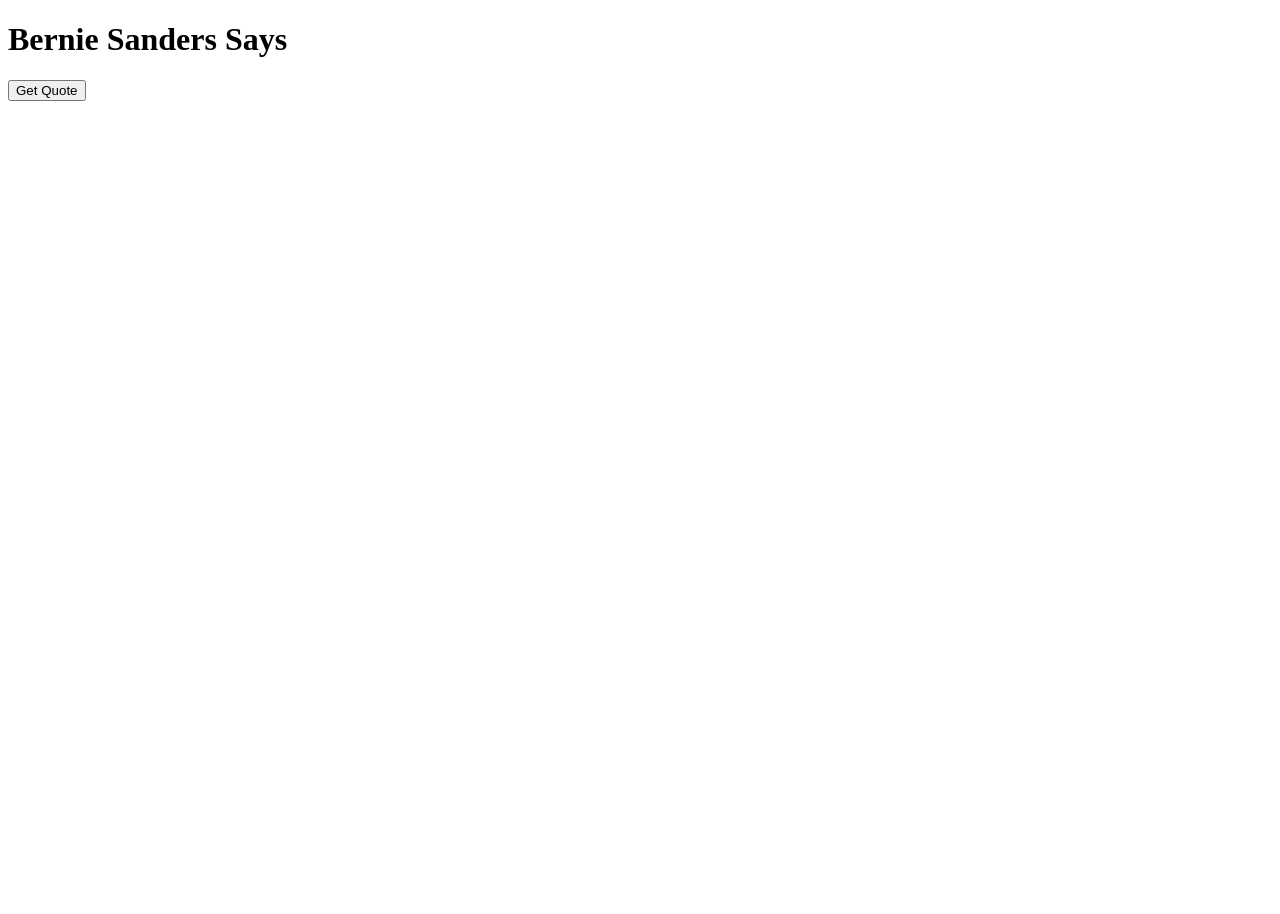
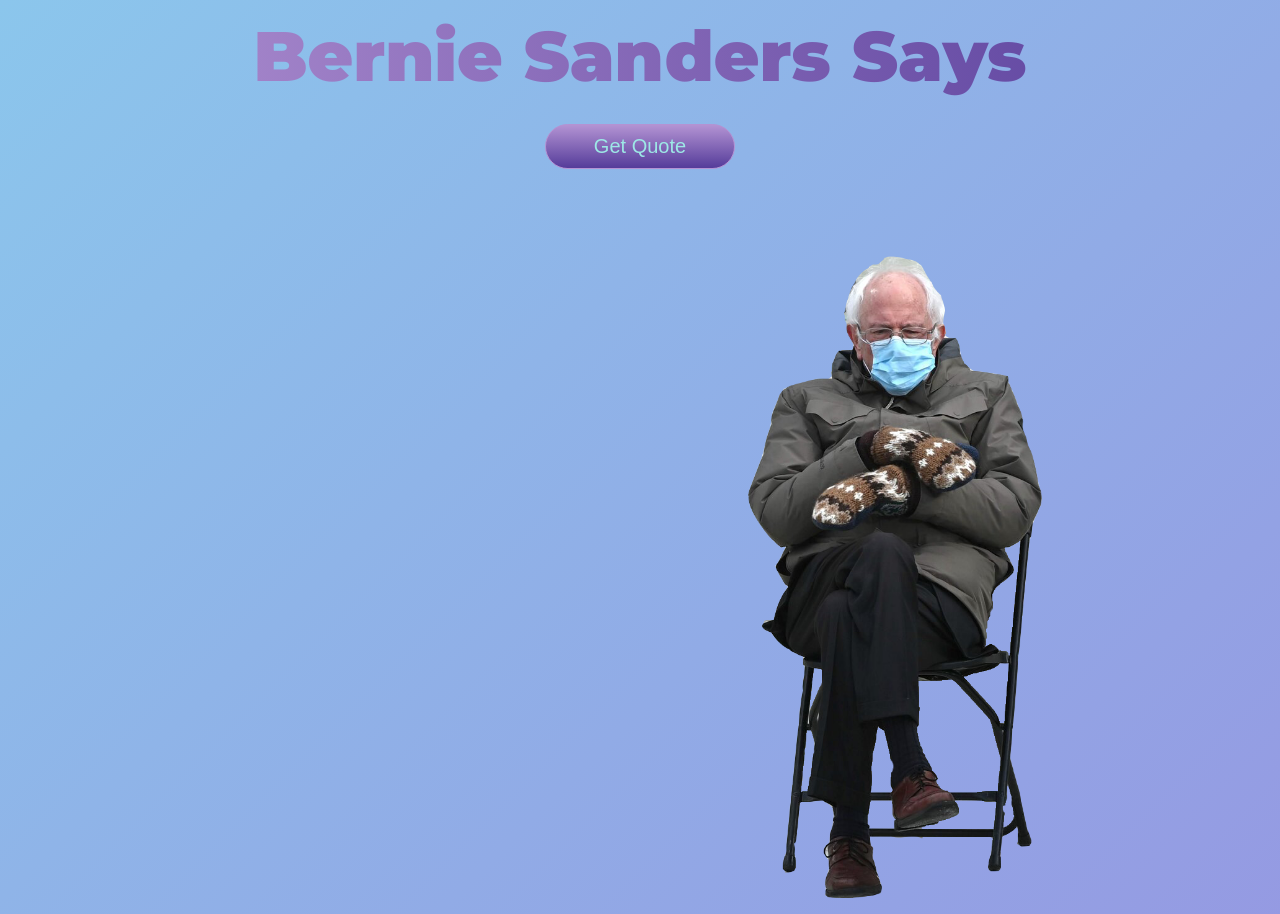
Before and after one commit to bzzz-coding/bernie-sanders-quotes, a plain HTML site: page index.html in a window 1280 px wide. Shown: the top 914 px of the page. Before the commit the page ends 800 px from the top, so only its background shows below. Drawn offline with Linux system fonts and the light colour scheme.

Commit message:
Added image and css

```diff
--- a/css/style.css
+++ b/css/style.css
@@ -0,0 +1,70 @@
+body {
+    font-family: 'Montserrat', sans-serif;
+    background-color: #8BC6EC;
+    background-image: linear-gradient(135deg, #8BC6EC 0%, #9599E2 100%);
+}
+
+h1 {
+    text-align: center;
+    margin: 1% auto;
+    font-size: 70px;
+    font-weight: 600;
+    background-image: linear-gradient(to left, #553c9a, #b393d3);
+    color: transparent;
+    background-clip: text;
+    -webkit-background-clip: text;
+}
+
+
+.btn {
+    width: 15%;
+    display: block;
+    margin: 2% auto;
+    background: #b393d3;
+    background-image: -webkit-linear-gradient(top, #b393d3, #553c9a);
+    background-image: -moz-linear-gradient(top, #b393d3, #553c9a);
+    background-image: -ms-linear-gradient(top, #b393d3, #553c9a);
+    background-image: -o-linear-gradient(top, #b393d3, #553c9a);
+    background-image: linear-gradient(to bottom, #b393d3, #553c9a);
+    -webkit-border-radius: 25;
+    -moz-border-radius: 25;
+    border-radius: 25px;
+    font-family: Arial;
+    color: #9de8e6;
+    font-size: 20px;
+    padding: 10px 20px 10px 20px;
+    border: solid #b393d3 1px;
+    text-decoration: none;
+}
+
+.btn:hover {
+    background: #553c9a;
+    background-image: -webkit-linear-gradient(top, #553c9a, #b393d3);
+    background-image: -moz-linear-gradient(top, #553c9a, #b393d3);
+    background-image: -ms-linear-gradient(top, #553c9a, #b393d3);
+    background-image: -o-linear-gradient(top, #553c9a, #b393d3);
+    background-image: linear-gradient(to bottom, #553c9a, #b393d3);
+    text-decoration: none;
+}
+
+section {
+    display: float;
+    padding: 2%;
+}
+
+#quoteText {
+    width: 40%;
+    float: left;
+    margin: 40px 60px;
+    font-style: italic;
+    font-weight: 400;
+    background-image: linear-gradient(to left, #553c9a, #402b54);
+    color: transparent;
+    background-clip: text;
+    -webkit-background-clip: text;
+}
+
+img {
+    max-width: 30%;
+    margin: 20px 60px;
+}
--- a/index.html
+++ b/index.html
@@ -1,16 +1,26 @@
 <!DOCTYPE html>
 <html>
+
 <head>
   <meta charset="utf-8">
-    <title></title>
+  <title>Bernie Sanders Says</title>
+  <link rel="preconnect" href="https://fonts.googleapis.com">
+  <link rel="preconnect" href="https://fonts.gstatic.com" crossorigin>
+  <link href="https://fonts.googleapis.com/css2?family=Montserrat:ital,wght@0,400;0,900;1,400&display=swap"
+    rel="stylesheet">
   <link rel="stylesheet" href="css/style.css">
 </head>
+
 <body>
   <h1>Bernie Sanders Says</h1>
-    <section class="quoteSection">
-        <button id="getQuote" type="button" name="button">Get Quote</button>
+  <button id="getQuote" class="btn" type="button" name="button">Get Quote</button>
+  <section>
     <h2 id="quoteText"></h2>
+    <img src="images/sanders.png" alt="Bernie Sander Image">
   </section>
+
+  <div class="image-container"></div>
   <script type="text/javascript" src="js/main.js"></script>
 </body>
+
 </html>
--- a/js/main.js
+++ b/js/main.js
@@ -5,10 +5,9 @@ async function apiReq() {
     try {
         const res = await fetch('https://bernie-sanders-quotes-api.herokuapp.com/api')
         const data = await res.json()
-
         console.log(data);
         document.querySelector("#quoteText").textContent = data;
-    } catch(error) {
+    } catch (error) {
         console.log(error);
     }
 
```
Also changed, not shown: images/sanders.png (added). Lines whose indentation alone changed are shown as unchanged.
